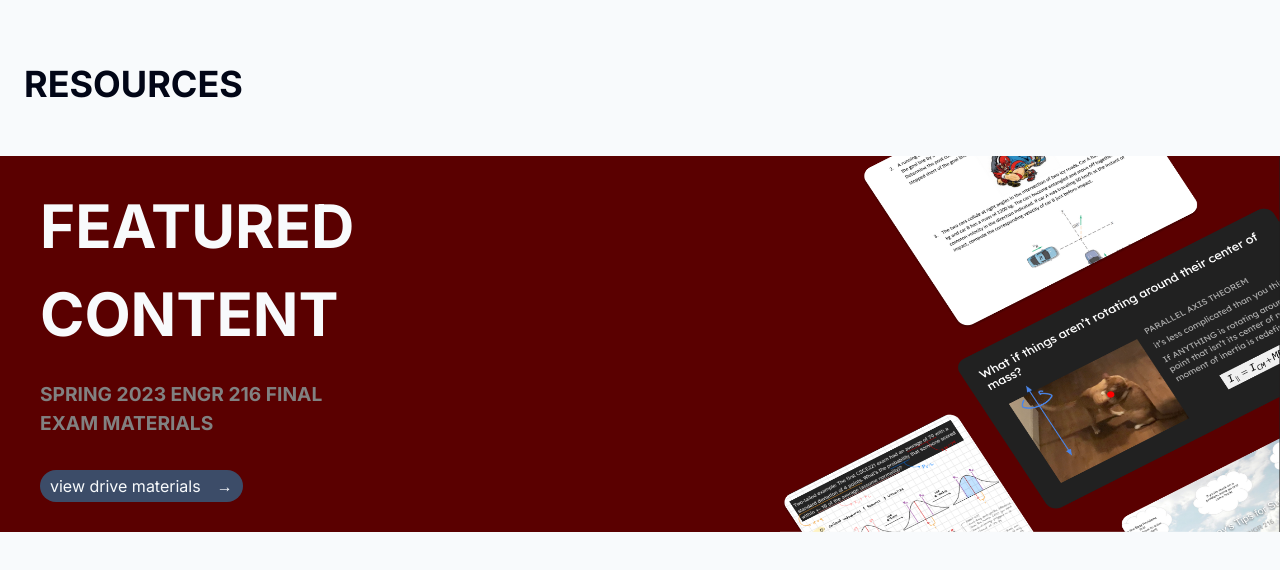
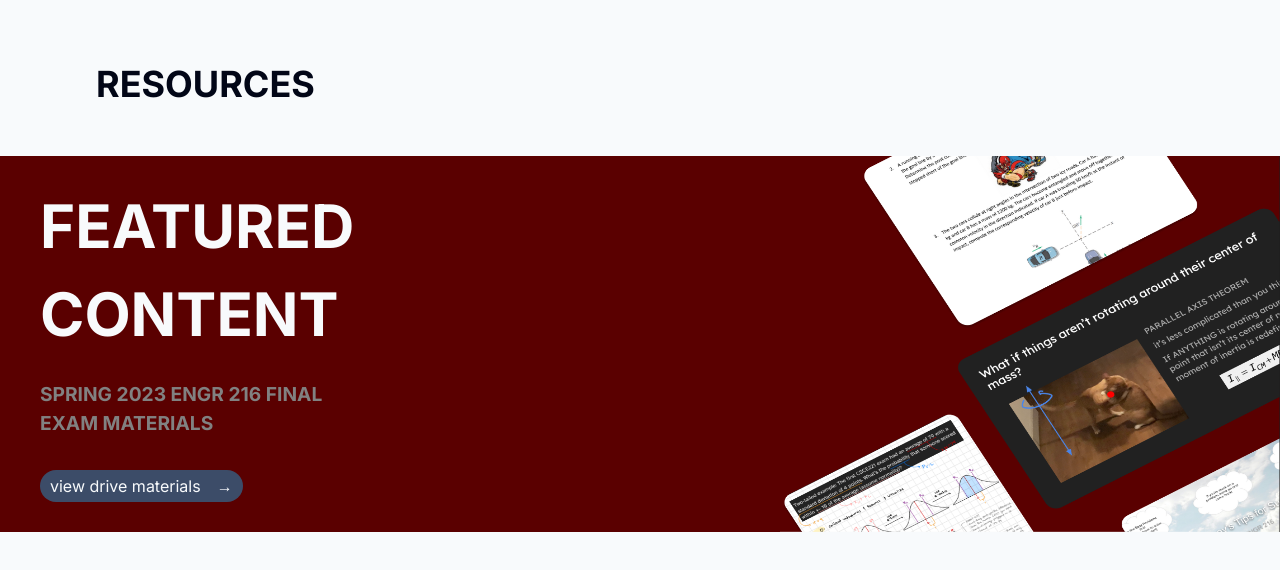
Before and after one commit to TAO-ENGR/club-website, a Next.js app in the folder club-website/: page / in a window 1280 px wide. Shown: the top 570 px of the page. Built offline with nearby package versions, Linux system fonts and the light colour scheme.

Commit message:
fixed padding

```diff
--- a/club-website/src/app/page.tsx
+++ b/club-website/src/app/page.tsx
@@ -4,7 +4,7 @@ export default function Resources() {
   return (
     <main className="bg-slate-50 flex min-h-screen flex-col space-y-1 gap-12">
 
-      <h1 className="text-slate-950 md:text-4xl text-3xl text-left font-bold items-start mt-16 ml-6">RESOURCES</h1>
+      <h1 className="text-slate-950 md:text-4xl text-3xl text-left font-bold items-start mt-16 ml-24">RESOURCES</h1>
 
       <div className="bg-maroon w-full md:h-[23.5rem] flex justify-between overflow-hidden">
 
```
